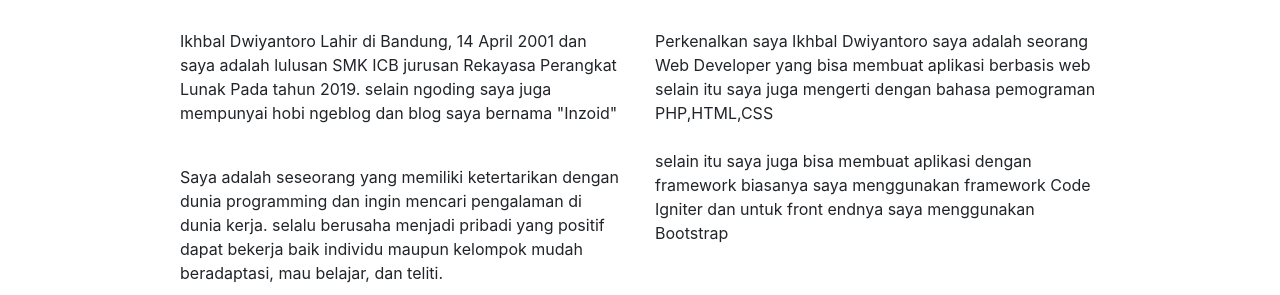
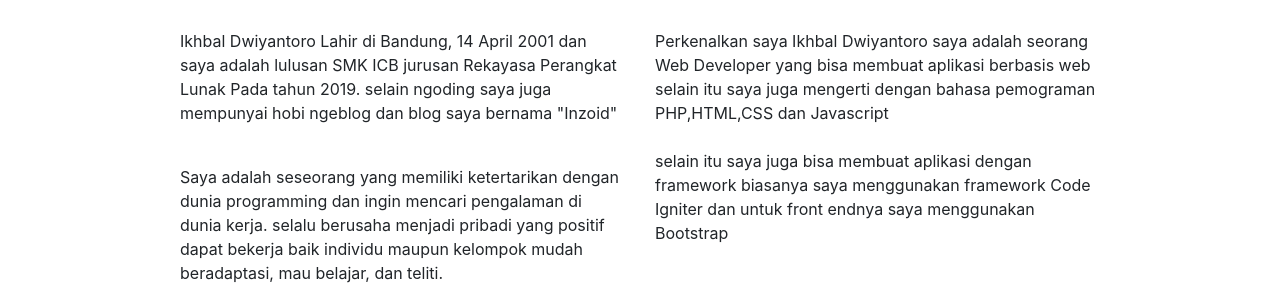
Before and after one commit to Inzoid/inzoid.github.io, a plain HTML site: page index.html in a window 1280 px wide. Shown: the part 746-1041 px from the top of the page. Drawn offline with nearby package versions, Linux system fonts and the light colour scheme.

Commit message:
update about

```diff
--- a/index.html
+++ b/index.html
@@ -85,7 +85,7 @@
           </div>
           <div class="col-md-5">
             <p>	Perkenalkan saya Ikhbal Dwiyantoro saya adalah seorang Web Developer
-				yang  bisa membuat aplikasi berbasis web selain itu saya juga mengerti dengan bahasa pemograman PHP,HTML,CSS <br><br> selain itu saya juga bisa membuat aplikasi dengan framework biasanya saya menggunakan framework Code Igniter dan untuk front endnya saya menggunakan Bootstrap </p>
+				yang  bisa membuat aplikasi berbasis web selain itu saya juga mengerti dengan bahasa pemograman PHP,HTML,CSS dan Javascript <br><br> selain itu saya juga bisa membuat aplikasi dengan framework biasanya saya menggunakan framework Code Igniter dan untuk front endnya saya menggunakan Bootstrap </p>
           </div>
         </div>
       </div>
```
